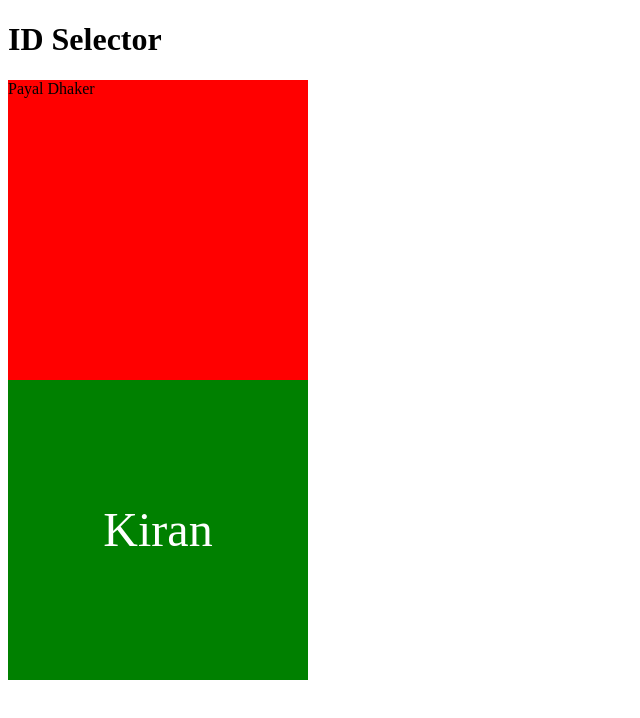
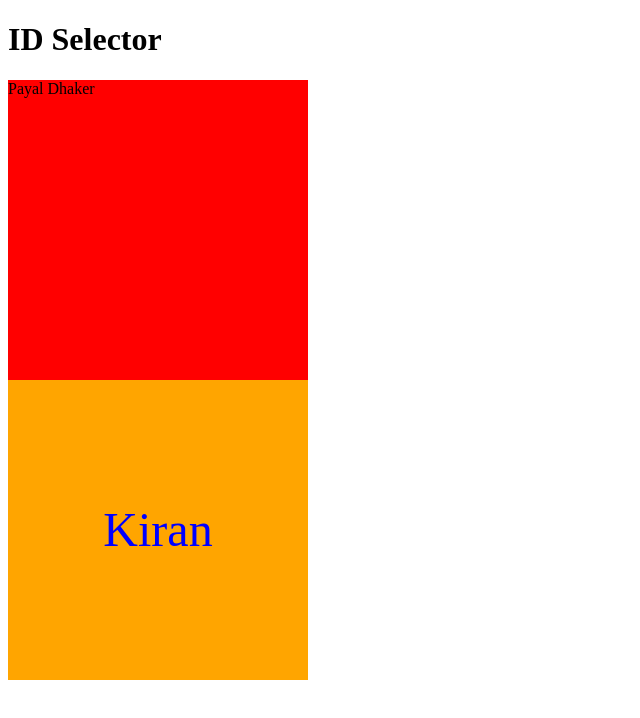
Before and after one commit to anildalar/28sept2021, a plain HTML site: page index.html in a window 1280 px wide. In both pictures the pointer is over the element "Kiran". Shown: the whole page, without its empty margins (0-640 px from the left). Drawn offline with Linux system fonts and the light colour scheme.

Commit message:
Psedo Class Selector :

```diff
--- a/index.html
+++ b/index.html
@@ -20,6 +20,10 @@
                 text-align: center;
                 font-size: 3em;
             }
+            .a2:hover{
+                background-color: orange;
+                color:blue;
+            }
         </style>
     </head>
     <body>
```
